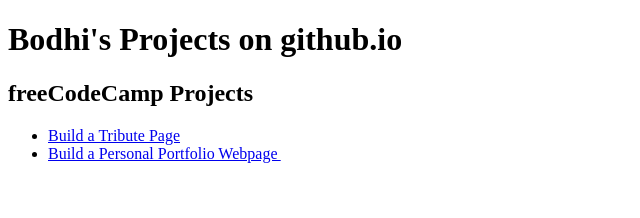
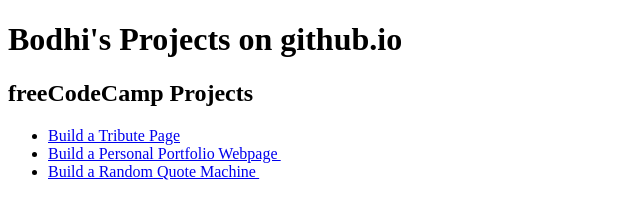
Before and after one commit to bodhid44/bodhid44.github.io, a plain HTML site: page index.html in a window 1280 px wide. Shown: the whole page, without its empty margins (0-640 px from the left). Drawn offline with Linux system fonts and the light colour scheme.

Commit message:
updated main index page to include link to random quote generator

```diff
--- a/index.html
+++ b/index.html
@@ -12,6 +12,7 @@
         <ul>
           <li><a target="_blank" href="https://bodhid44.github.io/code_camp/tribute/index.html">Build a Tribute Page</a></li>
           <li><a target="_blank" href="https://bodhid44.github.io/code_camp/portfolio/portfolio.html">Build a Personal Portfolio Webpage </a></li>
+          <li><a target="_blank" href="https://bodhid44.github.io/code_camp/rqm/rqm.html">Build a Random Quote Machine </a></li>
         </ul>
     </body>
 </html>
```
